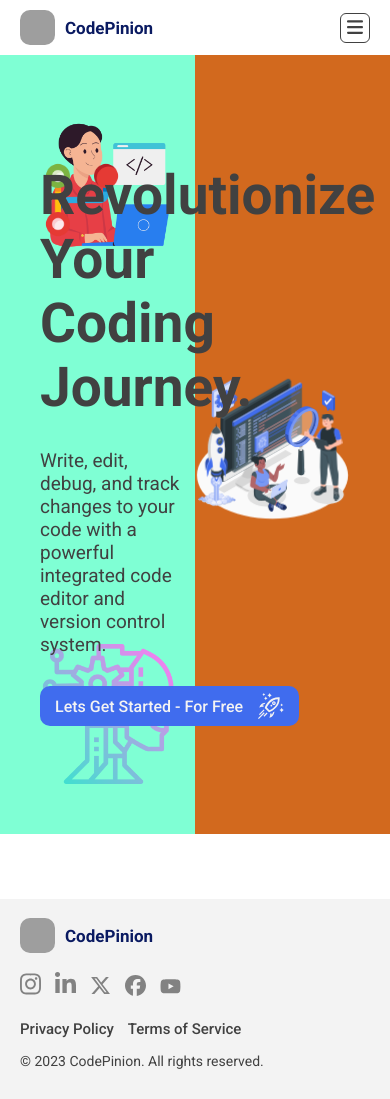
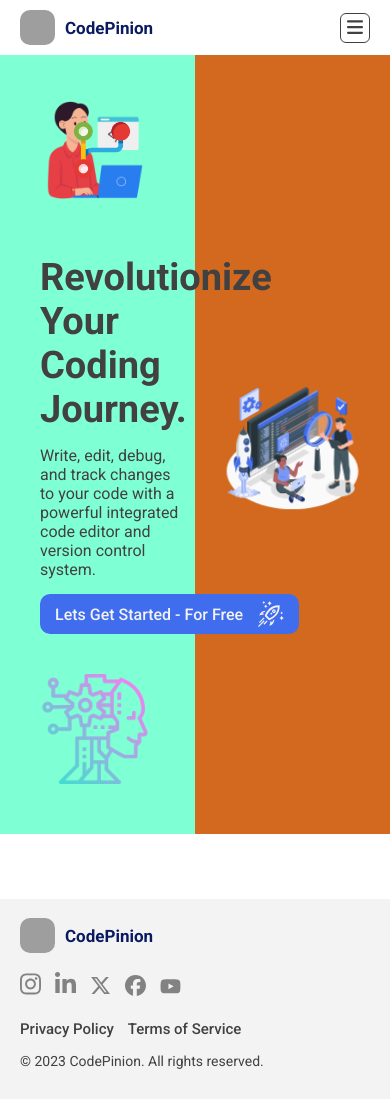
Before and after one commit to AlexNdungu/CodePinion-Web, a Django app: page / in a window 390 px wide. Run offline with Django 4.2, Linux system fonts and the light colour scheme; grey boxes are pictures that could not be loaded.

Commit message:
Landing Page

```diff
--- a/CodePinion/Static/Css/Main/landing.css
+++ b/CodePinion/Static/Css/Main/landing.css
@@ -157,21 +157,10 @@
 
 
 /* WITH WIDTH */
+
 /* Width max=1290px */
 @media screen and (max-width: 1290px){
     /* Hero word section */
-
-    /* Hero word section */
-
-    /* .hero_word_section h1 {
-        font-size: 45px;
-    }
-
-    .hero_word_section p {
-        font-size: 17px;
-        margin-top: 20px;
-        margin-bottom: 20px;
-    } */
 
     .ai_img {
         width: 140px;
@@ -189,3 +178,42 @@
     }
 
 }
+
+/* Width max=1030px */
+@media screen and (max-width: 1030px){
+    /* Hero word section */
+
+    .ai_img {
+        width: 110px;
+        height: 110px;
+    }
+
+    .coding_img {
+        width: 110px;
+        height: 110px;
+        top: 40px;
+    }
+
+    .merge_img {
+        width: 70px;
+        height: 70px;
+        top: 60px;
+        right: 30%;
+    }
+
+    .hero_word_section h1 {
+        font-size: 38px;
+    }
+
+    .hero_word_section p {
+        font-size: 16px;
+        margin-top: 15px;
+        margin-bottom: 15px;
+    }
+
+    /* Hero animation section */
+    .hero_animation_section {
+        padding: 30px;
+    }
+
+}
```
